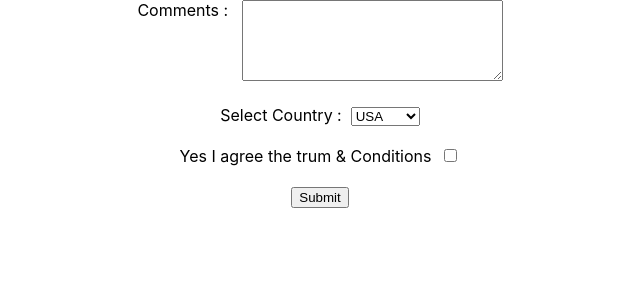
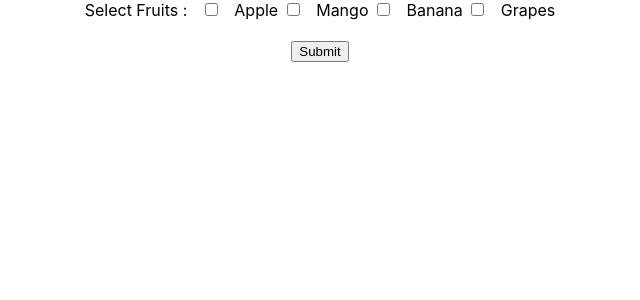
Before and after one commit to yogeshkumarpatil/new-app, a React (Create React App) app: page / in a window 1280 px wide. Shown: the top 300 px of the page, without its empty margins (320-960 px from the left). Built offline with nearby package versions, Linux system fonts and the light colour scheme.

Commit message:
Multiple Checkbox in react form

```diff
--- a/src/App.js
+++ b/src/App.js
@@ -1,15 +1,10 @@
-import {createContext, useState} from "react";
 import "./App.css";
-import FunctionInputs from "./FunctionInputs";
-import OtherInputs from "./OtherInputs";
+import MultipleCheck from "./MultipleCheck";
 
 function App() {
     return (
         <div classNmae="App">
-
-        <OtherInputs />
-        {/* this FunctionInputs is of video no 46 */}
-            {/* <FunctionInputs /> */}
+            <MultipleCheck />
         </div>
     );
 }
--- /dev/null
+++ b/src/MultipleCheck.js
@@ -0,0 +1,48 @@
+import React, { useState } from "react";
+
+function MultipleCheck() {
+    const [fruitsAreray, setfruitsAreray] = useState([]);
+    const handleChange = (e) => {
+        const value= e.target.value;
+        const checked = e.target.checked;
+        console.log(value,checked);
+        if(checked)
+        {
+            setfruitsAreray([
+                ...fruitsAreray, value
+            ])
+        }
+        else
+        {
+            // setfruitsAreray(fruitsAreray.filter( (e) => (e !== value)) )
+            setfruitsAreray(fruitsAreray.filter( (e) => console.log('e = ' + e, 'value = ' + value)) )
+        }
+    }
+    const handleSubmit = (e) =>{
+        e.preventDefault()
+        console.log(fruitsAreray)
+    }
+    return (
+        <div>
+            <form onSubmit={handleSubmit}>
+                <label htmlFor="">Select Fruits : &nbsp;</label>
+                &nbsp;
+                <input type="checkbox" name="fruits" value="Apple" onChange={handleChange}/>
+                <label htmlFor=""> &nbsp; Apple</label>
+                &nbsp;
+                <input type="checkbox" name="fruits" value="Mango" onChange={handleChange}/>
+                <label htmlFor=""> &nbsp; Mango</label>
+                &nbsp;
+                <input type="checkbox" name="fruits" value="Banana" onChange={handleChange}/>
+                <label htmlFor=""> &nbsp; Banana</label>
+                &nbsp;
+                <input type="checkbox" name="fruits" value="Grapes" onChange={handleChange}/>
+                <label htmlFor=""> &nbsp; Grapes</label>
+                <br /> <br />
+                <input type="submit" value="Submit" />
+            </form>
+        </div>
+    );
+}
+
+export default MultipleCheck;
```
